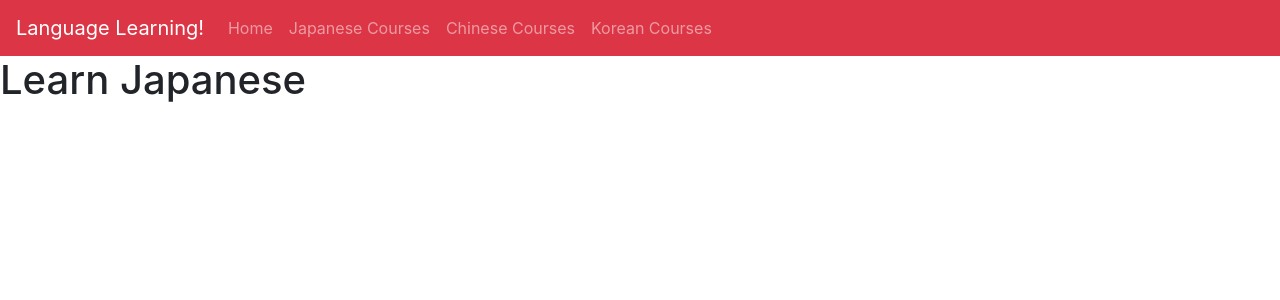
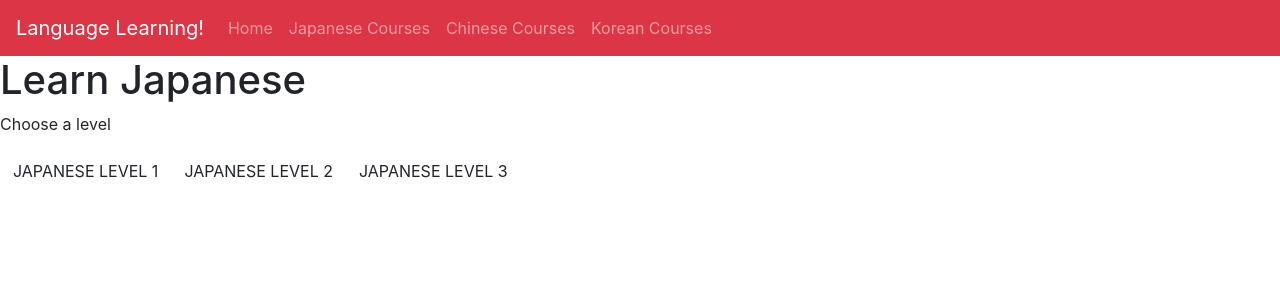
Before and after one commit to Haruberi/LangApp, a React (Create React App) app in the folder lang-app/: page /japanesecourses in a window 1280 px wide. Shown: the top 300 px of the page. Built offline with nearby package versions, Linux system fonts and the light colour scheme; the HTML template or start-up script is replaced by a standard one.

Commit message:
Add buttons for languages and levels

```diff
--- a/lang-app/src/Component/ChineseCourses.js
+++ b/lang-app/src/Component/ChineseCourses.js
@@ -4,6 +4,16 @@ const ChineseCourses = () => {
   return (
     <div className="App">
       <h1>Learn Chinese</h1>
+      <p>Choose a level</p>
+      <button type="button" class="btn btn-default btl-lg">
+        CHINESE LEVEL 1
+      </button>
+      <button type="button" class="btn btn-default btl-lg">
+        CHINESE LEVEL 2
+      </button>
+      <button type="button" class="btn btn-default btl-lg">
+        CHINESE LEVEL 3
+      </button>
     </div>
   );
 };
--- a/lang-app/src/Component/JapaneseCourses.js
+++ b/lang-app/src/Component/JapaneseCourses.js
@@ -4,6 +4,16 @@ const JapaneseCourses = () => {
   return (
     <div className="App">
       <h1>Learn Japanese</h1>
+      <p>Choose a level</p>
+      <button type="button" class="btn btn-default btl-lg">
+        JAPANESE LEVEL 1
+      </button>
+      <button type="button" class="btn btn-default btl-lg">
+        JAPANESE LEVEL 2
+      </button>
+      <button type="button" class="btn btn-default btl-lg">
+        JAPANESE LEVEL 3
+      </button>
     </div>
   );
 };
--- a/lang-app/src/Component/KoreanCourses.js
+++ b/lang-app/src/Component/KoreanCourses.js
@@ -4,6 +4,16 @@ const KoreanCourses = () => {
   return (
     <div className="App">
       <h1>Learn Korean</h1>
+      <p>Choose a level</p>
+      <button type="button" class="btn btn-default btl-lg">
+        KOREAN LEVEL 1
+      </button>
+      <button type="button" class="btn btn-default btl-lg">
+        KOREAN LEVEL 2
+      </button>
+      <button type="button" class="btn btn-default btl-lg">
+        KOREAN LEVEL 3
+      </button>
     </div>
   );
 };
--- a/lang-app/src/Main/home.js
+++ b/lang-app/src/Main/home.js
@@ -4,6 +4,16 @@ const Home = () => {
   return (
     <div className="App">
       <h1>Start</h1>
+      <p>Start my choosing which language you would like to learn!</p>
+      <button type="button" class="btn btn-default btl-lg">
+        JAPANESE COURSES
+      </button>
+      <button type="button" class="btn btn-default btl-lg">
+        CHINESE COURSES
+      </button>
+      <button type="button" class="btn btn-default btl-lg">
+        KOREAN COURSES
+      </button>
     </div>
   );
 };
```
